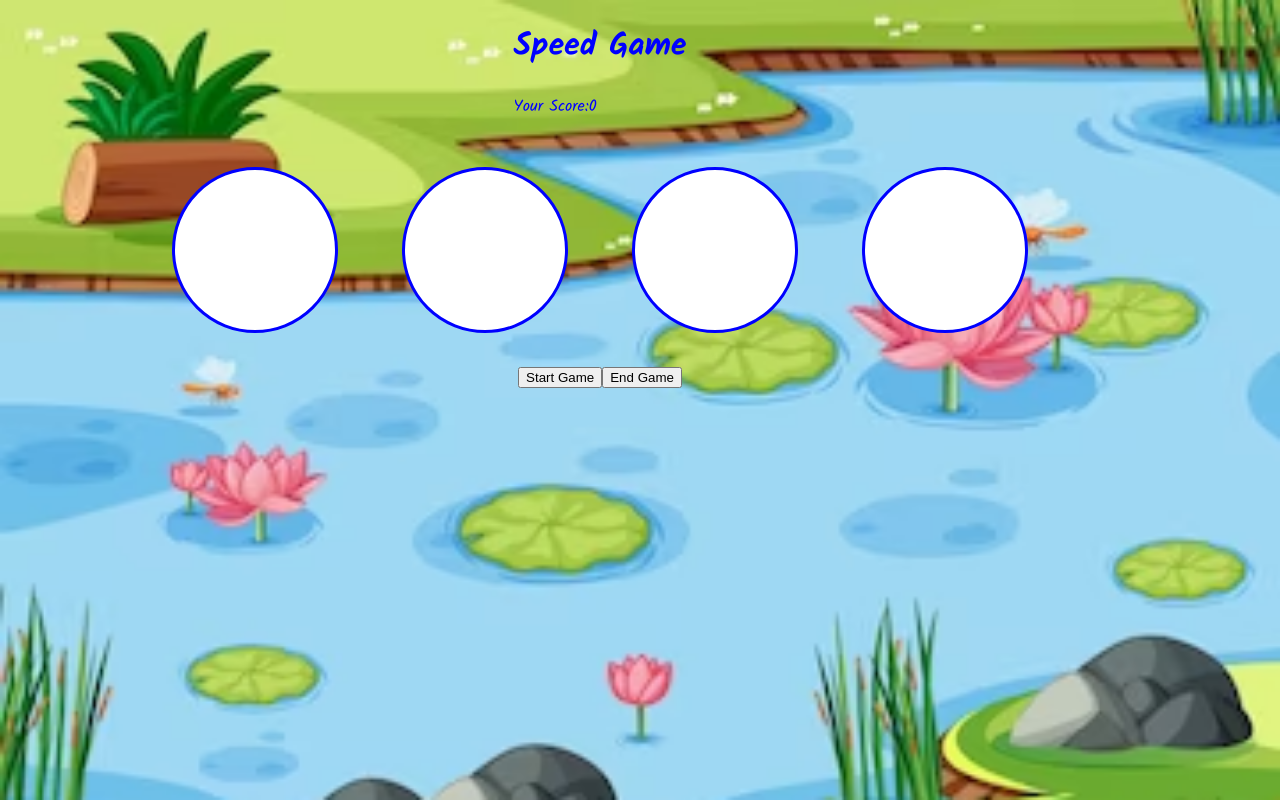
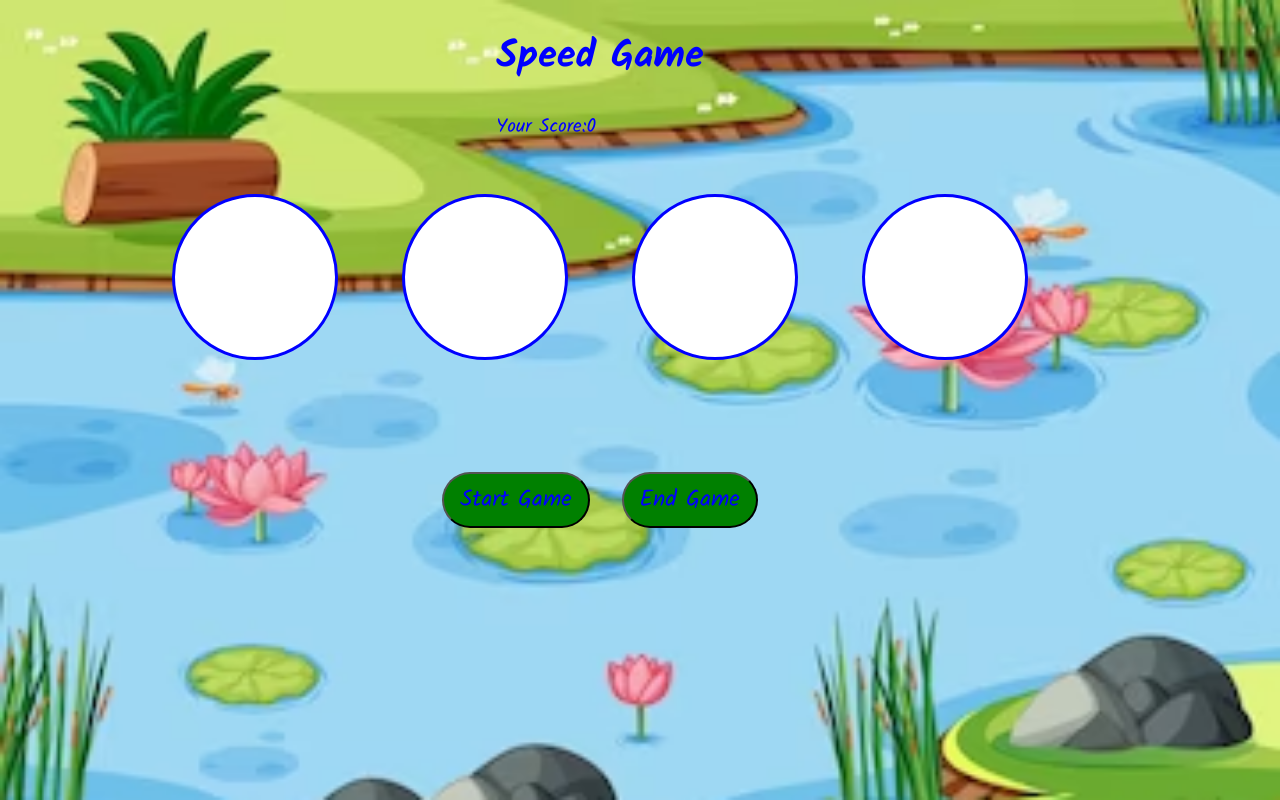
Before and after one commit to BalThapa/SpeedGame-react, a React (Create React App) app: page / in a window 1280 px wide. Built offline with nearby package versions, Linux system fonts and the light colour scheme.

Commit message:
speed-game with react

```diff
--- a/src/index.css
+++ b/src/index.css
@@ -7,6 +7,7 @@ body {
   font-family: 'Kalam', cursive;
   color: blue;
   display: flex;
+  font-size: larger;
   justify-content: center;
   max-width: 1200px;
 }
@@ -24,6 +25,17 @@ body {
   pointer-events: none;
 }
 
+button {
+  padding: 0.5rem 1rem;
+  border-radius: 3rem;
+  font-family: 'Kalam', cursive;
+  font-size: larger;
+  margin: 5rem 1rem;
+  cursor: pointer;
+  background-color: green;
+  color: blue;
+}
+
 .app {
   display: flex;
   flex-direction: column;
```
